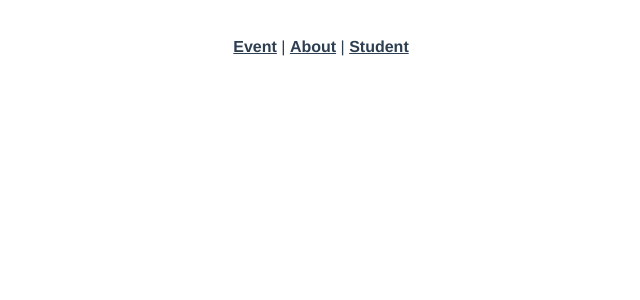
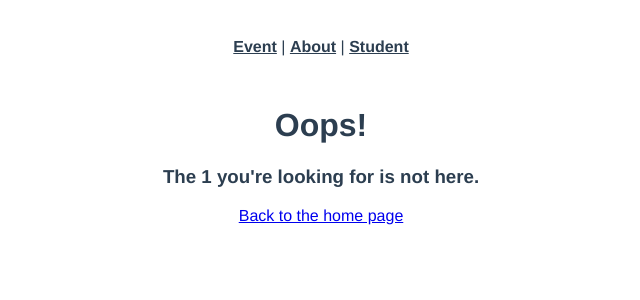
Before and after one commit to Keerati13/652115003_CompoLab2, a Vue app in the folder 331-intro-to-vite/: page /404/1 in a window 1280 px wide. Shown: the top 300 px of the page, without its empty margins (319-959 px from the left). Built offline with nearby package versions, Linux system fonts and the light colour scheme.

Commit message:
commit L3B 5.1

```diff
--- a/331-intro-to-vite/src/router/index.ts
+++ b/331-intro-to-vite/src/router/index.ts
@@ -5,6 +5,8 @@
 import EventDetailView from '@/views/event/DetailView.vue'
 import EventRegisterView from '@/views/event/RegisterView.vue'
 import EventEditView from '@/views/event/EditView.vue'
+import EventLayoutView from '@/views/event/LayoutView.vue'
+import NotFoundView from '@/views/NotFoundView.vue'
 
 const router = createRouter({
   history: createWebHistory(import.meta.env.BASE_URL),
@@ -18,7 +20,7 @@
     {
       path: '/event/:id',
       name: 'event-layout-view',
-      component: EventDetailView,
+      component: EventLayoutView,
       props: true,
       children: [
         {
@@ -47,6 +49,17 @@
       component: AboutView
     },
     {
+      path: '/404/:resource',
+      name: '404-resource-view',
+      component: NotFoundView,
+      props: true
+    },
+    {
+      path: '/:catchAll(.*)',
+      name: 'not-found',
+      component: NotFoundView
+    },
+    {
       path: '/student',
       name: 'student',
       component: StudentView
--- /dev/null
+++ b/331-intro-to-vite/src/views/NotFoundView.vue
@@ -0,0 +1,16 @@
+<script setup lang="ts">
+import { defineProps, withDefaults } from 'vue'
+const props = withDefaults(
+  defineProps<{
+    resource: string
+  }>(),
+  {
+    resource: 'page'
+  }
+)
+</script>
+<template>
+    <h1>Oops!</h1>
+    <h3>The {{ resource }} you're looking for is not here.</h3>
+    <router-link :to="{ name: 'event-list-view' }">Back to the home page</router-link>
+</template>
--- a/331-intro-to-vite/src/views/event/LayoutView.vue
+++ b/331-intro-to-vite/src/views/event/LayoutView.vue
@@ -2,7 +2,7 @@
 import { ref, onMounted } from 'vue'
 import { type Event } from '@/types'
 import EventService from '@/services/EventService'
-import { RouterLink, RouterView } from 'vue-router';
+import { useRouter } from 'vue-router';
 
 const event = ref<Event | null>(null)
 const props = defineProps({
@@ -11,13 +11,18 @@
     required: true
   }
 })
+const router = useRouter()
+
 onMounted(() => {
   EventService.getEvent(parseInt(props.id))
     .then((response) => {
       event.value = response.data
     })
-    .catch((error) => {
-      console.error('There was an error!', error)
+    .catch(() => {
+      router.push({
+        name: '404-resource-view',
+        params: { resource: 'event' }
+      })
     })
 })
 </script>
```
